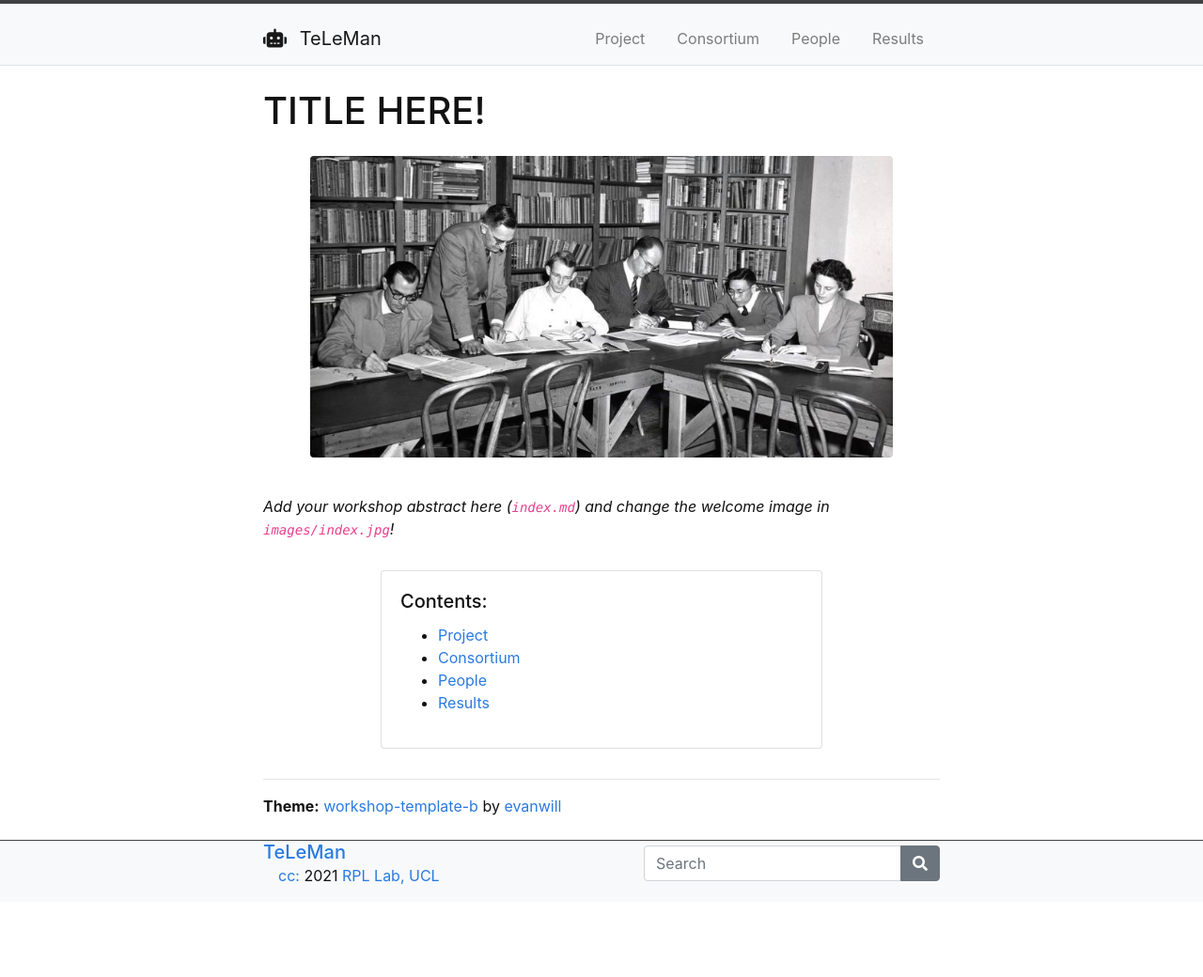
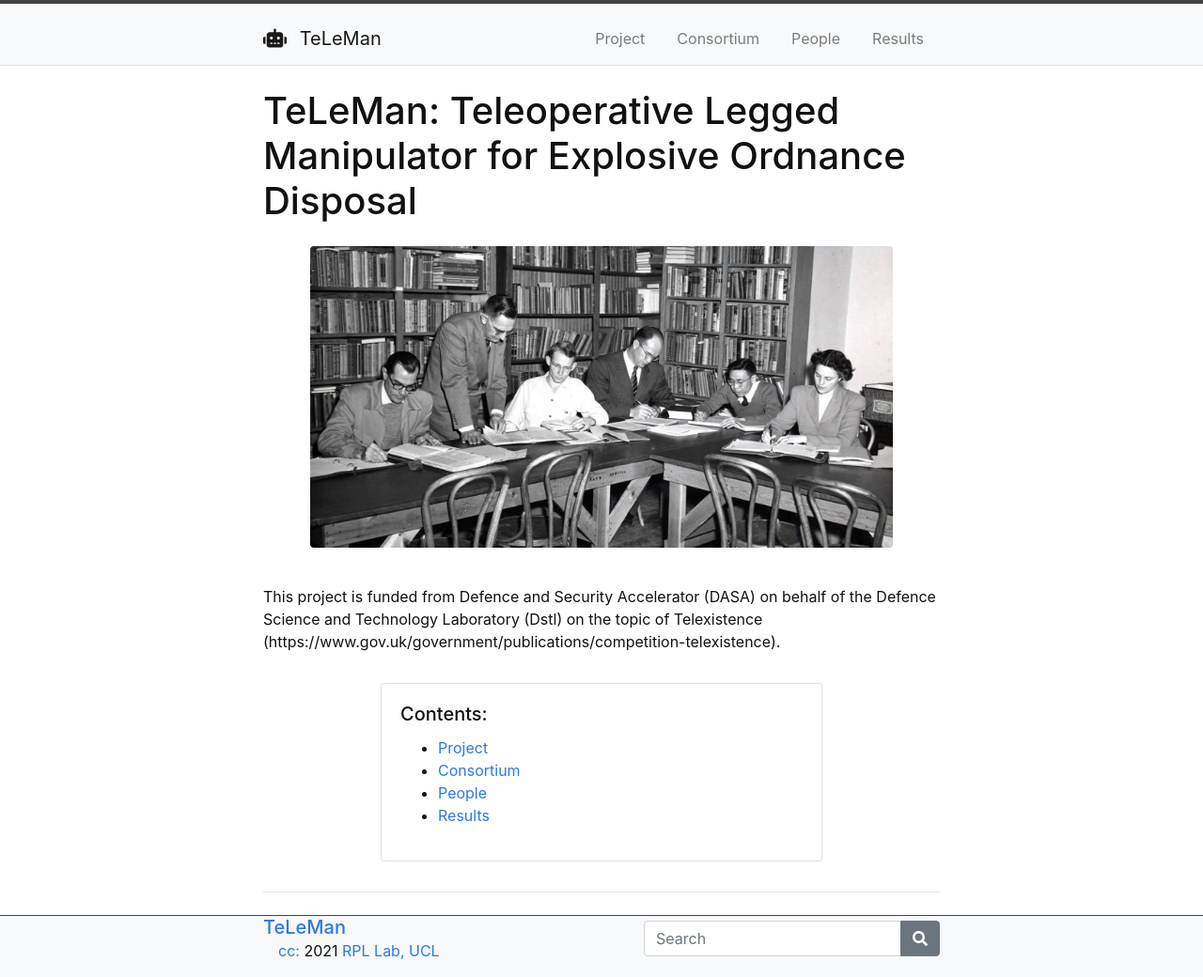
Before and after one commit to dennisushi/TeLeMan, a Jekyll site: the page built from index.md, in a window 1280 px wide. Shown: the whole page at 94% size. Built offline with Jekyll 4.4.1, drawn with Linux system fonts in a browser that asks for light colours; before the commit the page ends 960 px from its top, so only the background shows below that.

Commit message:
Update index.md

```diff
--- a/index.md
+++ b/index.md
@@ -3,14 +3,12 @@ title: Home
 layout: default
 ---
 
-# TITLE HERE!
+# TeLeMan: Teleoperative Legged Manipulator for Explosive Ordnance Disposal
 
 {% include figure.html img="index.jpg" alt="" caption="" width="90%" %}
 
-*Add your workshop abstract here (`index.md`) and change the welcome image in `images/index.jpg`!*
+This project is funded from Defence and Security Accelerator (DASA) on behalf of the Defence Science and Technology Laboratory (Dstl) on the topic of Telexistence (https://www.gov.uk/government/publications/competition-telexistence).
 
 {% include toc.html %}
 
 ------
-
-{% include template/credits.html %}
```
